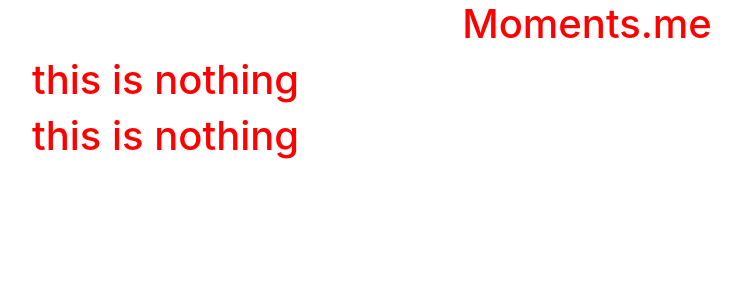
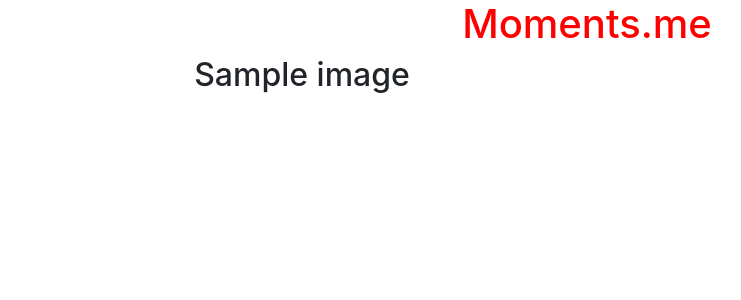
Before and after one commit to HassibIbrahim/meinefotos, a Django app: page / in a window 1280 px wide. Shown: the part 56-356 px from the top of the page, without its empty margins (53-794 px from the left). Run offline with Django 3.2, Linux system fonts and the light colour scheme; tables that the repository leaves empty hold one stand-in row (values such as "Sample post"); some libraries are stand-ins or nearby versions.

Commit message:
implemented search function and model classes

```diff
--- a/photoapp/models.py
+++ b/photoapp/models.py
@@ -1,10 +1,7 @@
 from django.db import models
 from tinymce.models import HTMLField
 
-
 # Create your models here.
-
-
 class Location(models.Model):
     name = models.CharField(max_length=30)
 
@@ -22,7 +19,6 @@ class Category(models.Model):
 
     def __str__(self):
         return self.name
-
 
 class Image(models.Model):
     image = models.ImageField(upload_to='images/', blank=True)
@@ -42,3 +38,8 @@ class Image(models.Model):
     def search_by_description(cls,search_term):
         images = cls.objects.filter(description__icontains=search_term)
         return images
+
+    @classmethod
+    def all_images(cls):
+        images = cls.objects.all()
+        return images
--- a/photoapp/templates/images/homepage.html
+++ b/photoapp/templates/images/homepage.html
@@ -3,15 +3,23 @@
 {% load bootstrap4 %}
 {% block content %}
 {{ block.super}}
-<div class="container" >
 
+<div class="container">
+   <!-- Looping through news   -->
+  {% for image in images %}
 
-<h1> this is nothing</h1>
-<h1> this is nothing</h1>
-<br>
-<br>
+    <div class="row">
+        <!-- displaying News articles -->
+        <div class="col-xs-6 col-sm-6 col-md-6 col-lg-6">
+              <h2 class="text-center"> {{ image.name }} </h2>
+    </div>
+  </div>
 
-<br>
+  {% empty %}
+  <div class="row">
+    <h2 class="text-center">There No News Items</h2>
+  </div>
+  {% endfor %}
 
 </div>
 
--- a/photoapp/templates/navbar.html
+++ b/photoapp/templates/navbar.html
@@ -27,9 +27,9 @@
         <a class="nav-link disabled" href="#">Disabled</a>
       </li>
     </ul>
-    <form class="form-inline my-2 my-lg-0">
-      <input class="form-control mr-sm-2" type="search" placeholder="Search" aria-label="Search">
-      <button class="btn btn-outline-info my-2 my-sm-0" type="submit">Search</button>
+     <form class="form-inline my-2 my-lg-0" role="search" action="{% url 'search_results' %}">
+        <input class="form-control mr-sm-2" type="search" placeholder="Search" aria-label="Search" name="image">
+        <button class="btn btn-outline-info my-2 my-sm-0" type="submit">Search</button>
     </form>
   </div>
 </nav>
--- a/photoapp/urls.py
+++ b/photoapp/urls.py
@@ -3,5 +3,7 @@ from . import views
 
 urlpatterns=[
     url(r'^$', views.images, name='imagesHome'),
+    url(r'^search/', views.search_results, name='search_results')
+
 
 ]
--- a/photoapp/views.py
+++ b/photoapp/views.py
@@ -1,7 +1,24 @@
 from django.shortcuts import render
 from django.http import HttpResponse
+from .models import  *
+
 
 # Create your views here.
 
 def images(request):
-    return render (request, 'images/homepage.html')
+    images=Image.all_images()
+    return render (request, 'images/homepage.html', {"images":images})
+
+
+def search_results(request):
+
+    if 'image' in request.GET and request.GET["image"]:
+        search_term = request.GET.get("image")
+        image_results = Image.search_by_name(search_term)
+        message = f"{search_term}"
+
+        return render(request, 'images/search.html',{"message":message,"images": image_results})
+
+    else:
+        message = "Please enter a search term"
+        return render(request, 'images/search.html',{"message":message})
```
Also changed, not shown: photoapp/templates/images/search.html (added, +22 -0 lines).
